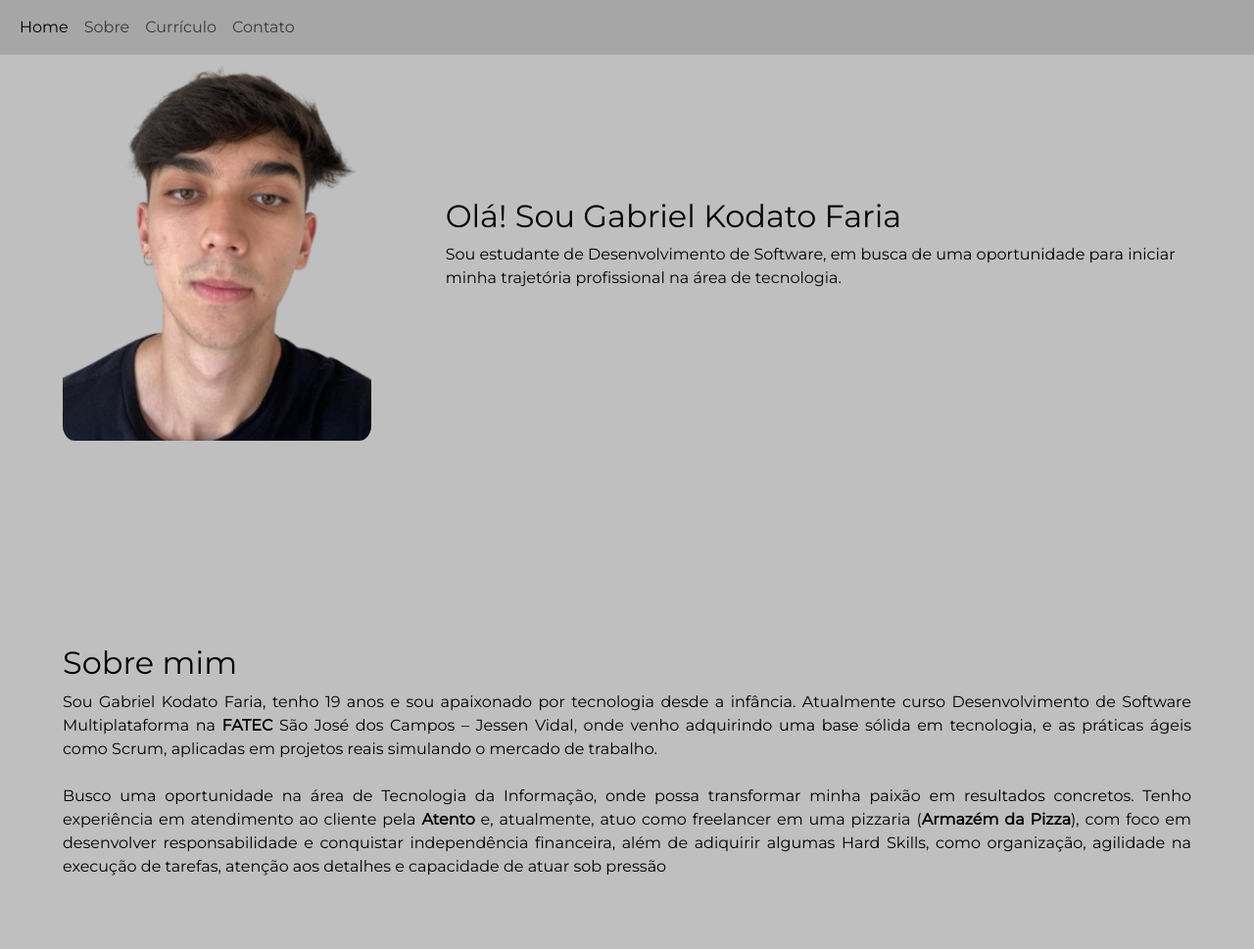
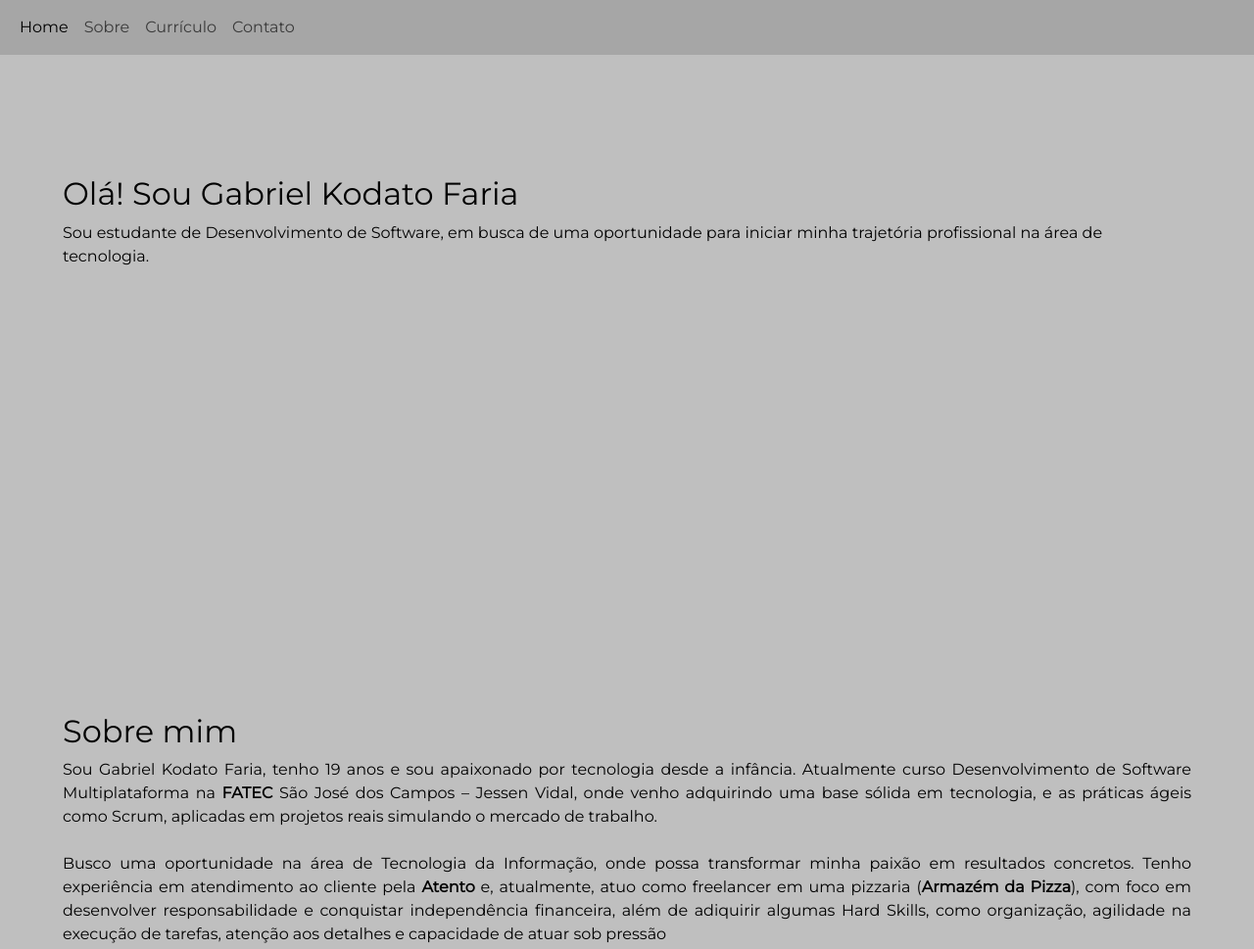
Before and after one commit to Kodatoo/portfolio, a plain HTML site: page index.html in a window 1280 px wide. Shown: the top 969 px of the page at 98% size. Drawn offline with nearby package versions, Linux system fonts and the light colour scheme.

Commit message:
mudança na introdução da página

```diff
--- a/css/style.css
+++ b/css/style.css
@@ -16,23 +16,21 @@ body {
 .introdução{
   display: grid;
   grid-template-areas:
-  "fotoperfil intro intro"; /* define como será distribuido o layout do container */
+   "intro intro"; /* define como será distribuido o layout do container */
   padding: 5%;
-  grid-template-columns: 1fr 2fr; /* imagem ocupa 1 parte, texto 2 */
   gap: 20px;
   align-items: center;
 
 
 }
 
-.fotoperfil > img{
-    grid-area: fotoperfil;
-    width: 85%;
-    border-radius: 4%;
-}
 
 .intro{
     grid-area: intro;
+    justify-content: center;
+    align-items: center;
+    margin-bottom: 20%;
+    margin-top: 10%;
 }
 
 .sobremim {
--- a/index.html
+++ b/index.html
@@ -9,12 +9,11 @@
     <link href="https://cdn.jsdelivr.net/npm/bootstrap@5.3.3/dist/css/bootstrap.min.css" rel="stylesheet">
     <link rel="stylesheet" href="../portfolio/css/normalize.css">
     <link rel="stylesheet" href="../portfolio/css/style.css">
-     <!-- Bootstrap JS + Popper (opcional, só se usar componentes interativos) -->
      <script src="https://cdn.jsdelivr.net/npm/bootstrap@5.3.3/dist/js/bootstrap.bundle.min.js"></script>
 
 </head>
 <body>
-    <header>
+    <header>  <!-- nav bar bootstrap-->
         <nav class="navbar navbar-expand-sm navbar-custom fixed-top">
             <div class="container-fluid">
               <ul class="navbar-nav">
@@ -37,9 +36,6 @@
 
 
     <section class="introdução" id="introdução">
-        <div class="fotoperfil">
-            <img src="img/kodato-removebg-certo.png" alt="fotoperfil">
-        </div>
 
       <div class="intro">
         <h2>Olá! Sou Gabriel Kodato Faria</h2>
```
